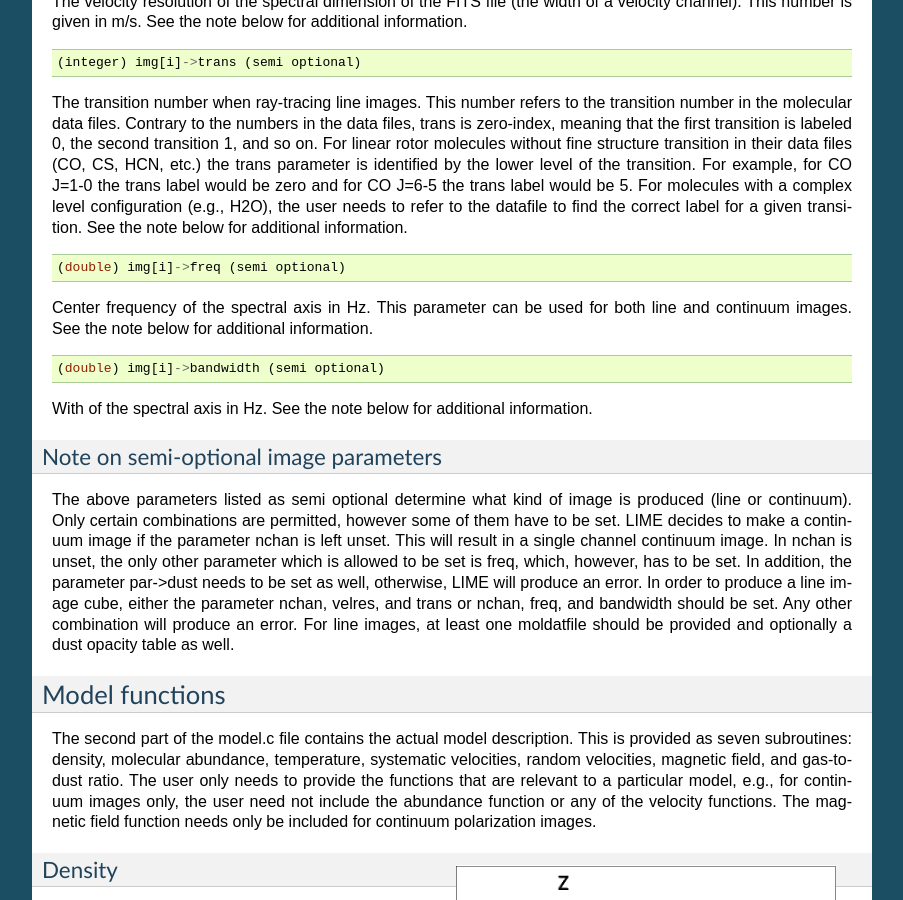
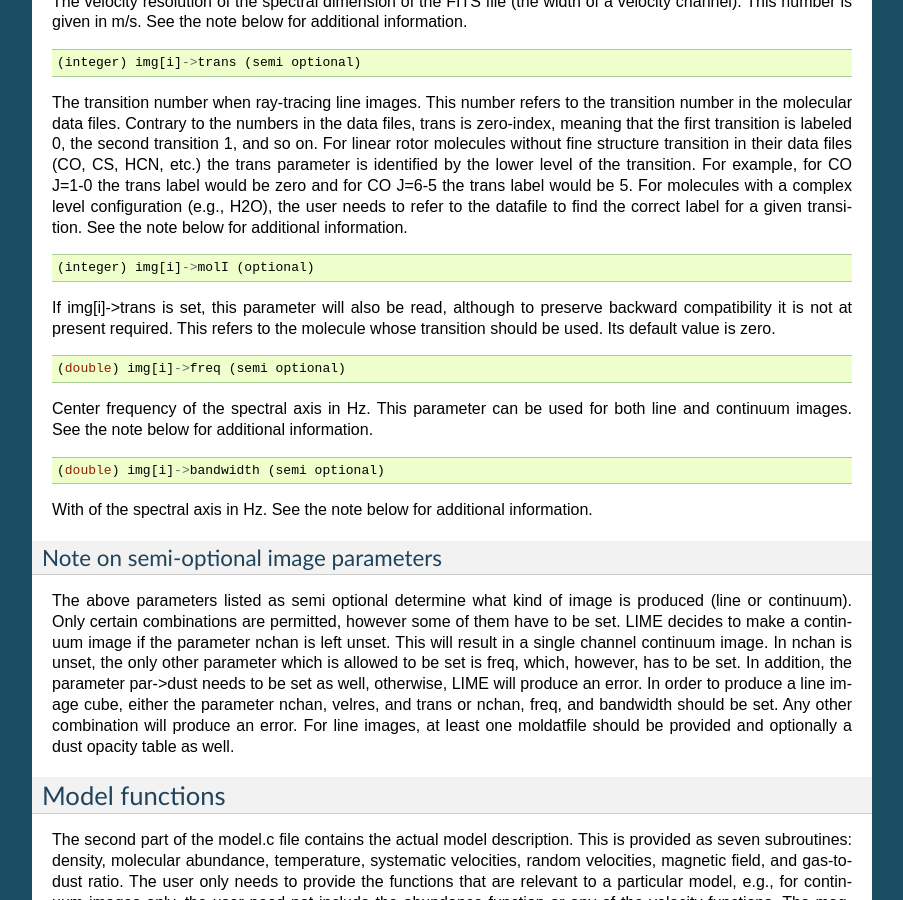
Before and after one commit to lime-rt/lime, a Sphinx documentation site: the page built from doc/usermanual.rst, in a window 1280 px wide and 900 px high, scrolled down 7839 px. Shown: the whole window, without its empty margins (198-1101 px from the left). Built offline with Sphinx 7.4.7, drawn with Linux system fonts in a browser that asks for light colours.

Commit message:
Documented img->molI parameter.

```diff
--- a/doc/usermanual.rst
+++ b/doc/usermanual.rst
@@ -576,6 +576,12 @@ zero and for CO J=6-5 the trans label would be 5. For molecules with a
 complex level configuration (e.g., H2O), the user needs to refer to the
 datafile to find the correct label for a given transition. See the note
 below for additional information.
+
+.. code:: c
+
+    (integer) img[i]->molI (optional)
+
+If img[i]->trans is set, this parameter will also be read, although to preserve backward compatibility it is not at present required. This refers to the molecule whose transition should be used. Its default value is zero.
 
 .. code:: c
 
```
